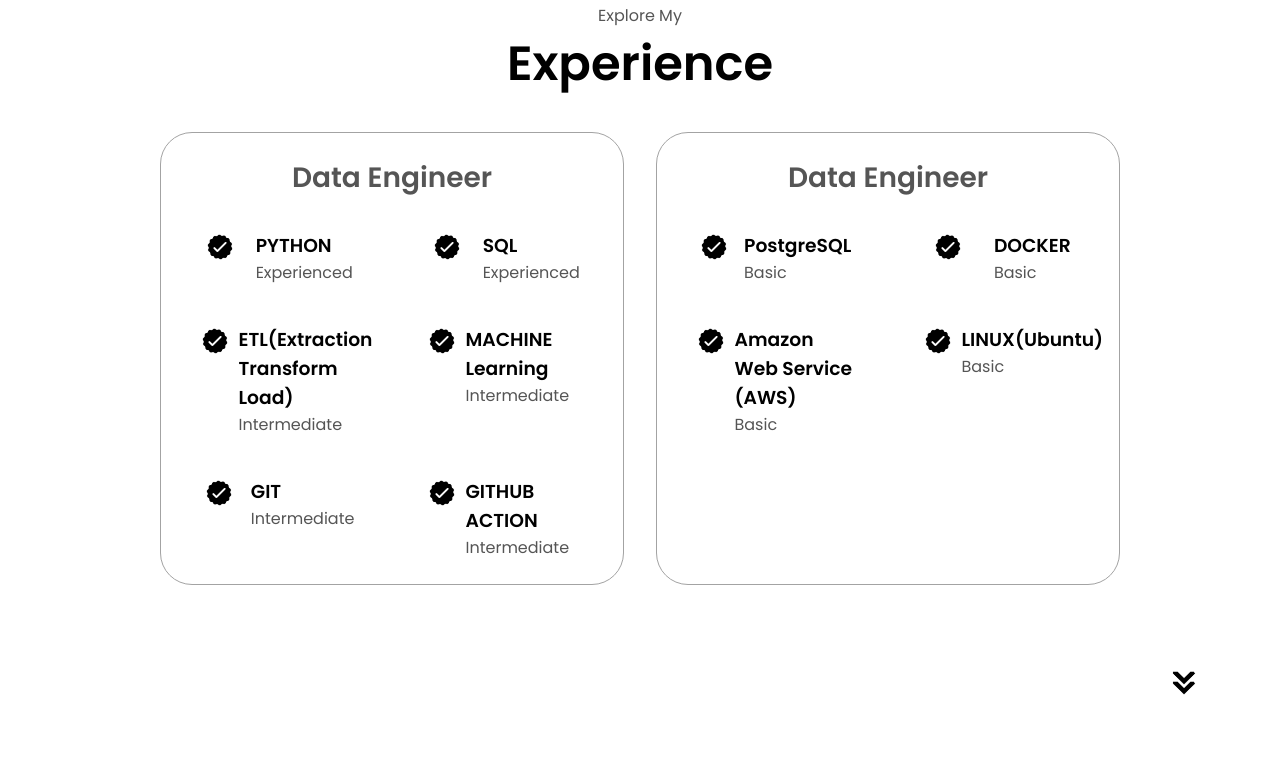
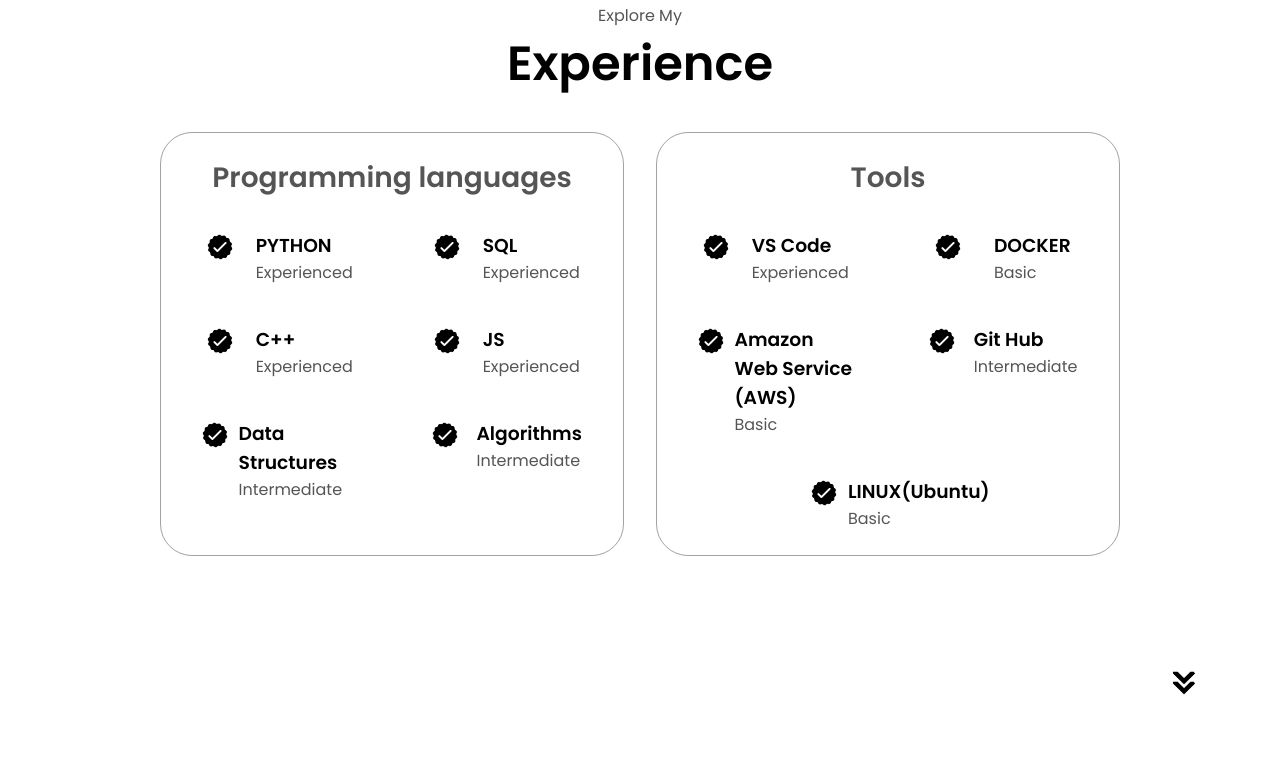
Before and after one commit to Vipinkushuk/mywebsite, a plain HTML site: page index.html in a window 1280 px wide. Shown: the part 1693-2461 px from the top of the page. Drawn offline with Linux system fonts and the light colour scheme.

Commit message:
Update index.html

```diff
--- a/index.html
+++ b/index.html
@@ -38,12 +38,12 @@
     </nav>
     <section id="profile">
       <div class="section__pic-container">
-        <img src="./assets/profile-pic.png" alt="Vipin Kumar profile picture" />
+        <img src="./assets/IMG_20240505_205439.jpg" alt="Vipin Kumar profile picture" />
       </div>
       <div class="section__text">
         <p class="section__text__p1">Hello, I'm</p>
         <h1 class="title">Vipin Kumar</h1>
-        <p class="section__text__p2">Data Engineer</p>
+        <p class="section__text__p2">Software Developer</p>
         <div class="btn-container">
           <button
             class="btn btn-color-2"
@@ -91,7 +91,7 @@
                 class="icon"
               />
               <h3>Experience</h3>
-              <p>1+ years <br />Data Engineer</p>
+              <p>1+ years <br />Software Developer</p>
             </div>
             <div class="details-container">
               <img
@@ -106,7 +106,8 @@
           <div class="text-container">
             <p>
 
-                Hello, I am Vipin kumar. I have just completed my B.tech from the Indian Institute of Information Technology, Kota. I have enrolled in Electronics & Communication Engineering. I appreciate the power of Computer Science And look Forward to developing amazing Things. I am Currently learning Competitive Programming, Machine Learning, Data structure, and Algorithms.
+                Hello, My name is Vipin Kumar. I have just completed my B.tech from the Indian Institute of Information Technology, Kota. I have enrolled in Electronics and Communication Engineering. I appreciate the power of Computer Science And look forward to developing amazing Things. Currently, I am upskilling in my tech stack like C++ ,python, flask, HTML, CSS, JS,  and in the deployment side like on AWS , DOCKER.
+                - I am  pretty good at C++, Data structures and algorithms, and Linux.
                 - I have great communication skills and have done quite a bit of public speaking in my college and school.
                 - I am passionate about Design and its different aspects.
                 Outside my academic hours, you would find me experimenting with 3D art, sketching, calisthenics, or watching anime
@@ -127,7 +128,7 @@
       <div class="experience-details-container">
         <div class="about-containers">
           <div class="details-container">
-            <h2 class="experience-sub-title">Data Engineer</h2>
+            <h2 class="experience-sub-title">Programming languages </h2>
             <div class="article-container">
               <article>
                 <img
@@ -158,7 +159,29 @@
                   class="icon"
                 />
                 <div>
-                  <h3>ETL(Extraction Transform Load)</h3>
+                  <h3>C++</h3>
+                  <p>Experienced</p>
+                </div>
+              </article>
+              <article>
+                <img
+                  src="./assets/checkmark.png"
+                  alt="Experience icon"
+                  class="icon"
+                />
+                <div>
+                  <h3>JS</h3>
+                  <p>Experienced</p>
+                </div>
+              </article>
+              <article>
+                <img
+                  src="./assets/checkmark.png"
+                  alt="Experience icon"
+                  class="icon"
+                />
+                <div>
+                  <h3>Data Structures</h3>
                   <p>Intermediate</p>
                 </div>
               </article>
@@ -169,36 +192,14 @@
                   class="icon"
                 />
                 <div>
-                  <h3>MACHINE Learning</h3>
-                  <p>Intermediate</p>
-                </div>
-              </article>
-              <article>
-                <img
-                  src="./assets/checkmark.png"
-                  alt="Experience icon"
-                  class="icon"
-                />
-                <div>
-                  <h3>GIT</h3>
-                  <p>Intermediate</p>
-                </div>
-              </article>
-              <article>
-                <img
-                  src="./assets/checkmark.png"
-                  alt="Experience icon"
-                  class="icon"
-                />
-                <div>
-                  <h3>GITHUB ACTION</h3>
+                  <h3>Algorithms</h3>
                   <p>Intermediate</p>
                 </div>
               </article>
             </div>
           </div>
           <div class="details-container">
-            <h2 class="experience-sub-title">Data Engineer</h2>
+            <h2 class="experience-sub-title">Tools</h2>
             <div class="article-container">
               <article>
                 <img
@@ -207,8 +208,8 @@
                   class="icon"
                 />
                 <div>
-                  <h3>PostgreSQL</h3>
-                  <p>Basic</p>
+                  <h3>VS Code</h3>
+                  <p>Experienced</p>
                 </div>
               </article>
               <article>
@@ -231,6 +232,17 @@
                 <div>
                   <h3> Amazon Web Service (AWS)</h3>
                   <p>Basic</p>
+                </div>
+              </article>
+               <article>
+                <img
+                  src="./assets/checkmark.png"
+                  alt="Experience icon"
+                  class="icon"
+                />
+                <div>
+                  <h3>Git Hub</h3>
+                  <p>Intermediate</p>
                 </div>
               </article>
               <article>
@@ -292,19 +304,19 @@
                 class="project-img"
               />
             </div>
-            <h2 class="experience-sub-title project-title">Video on PostgreSQL</h2>
+            <h2 class="experience-sub-title project-title">Flask Web App</h2>
             <div class="btn-container">
               <button
                 class="btn btn-color-2 project-btn"
-                onclick="location.href='https://github.com/Vipinkushuk/-Connect-to-PostgreSQL-Using-Python'"
+                onclick="location.href='https://github.com/Vipinkushuk/WEB-FLASK-APP-FOR-NOTES'"
               >
                 Github
               </button>
               <button
                 class="btn btn-color-2 project-btn"
-                onclick="location.href='https://www.linkedin.com/feed/update/urn:li:activity:7209781642725322754/'"
+                onclick="location.href='https://github.com/Vipinkushuk/WEB-FLASK-APP-FOR-NOTES'"
               >
-                Video
+                Live Demo
               </button>
             </div>
           </div>
```
